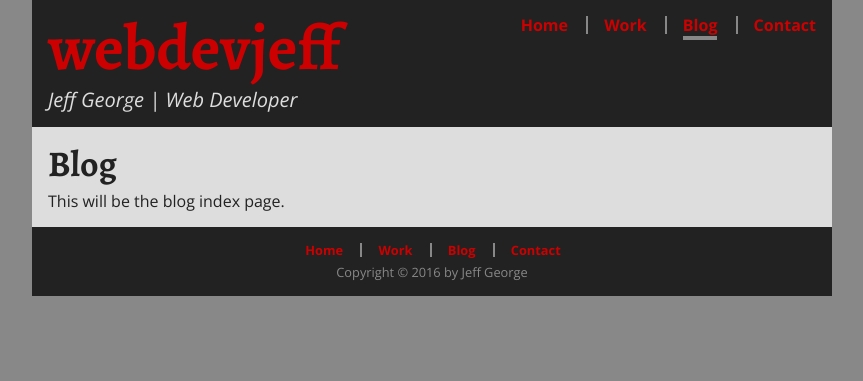
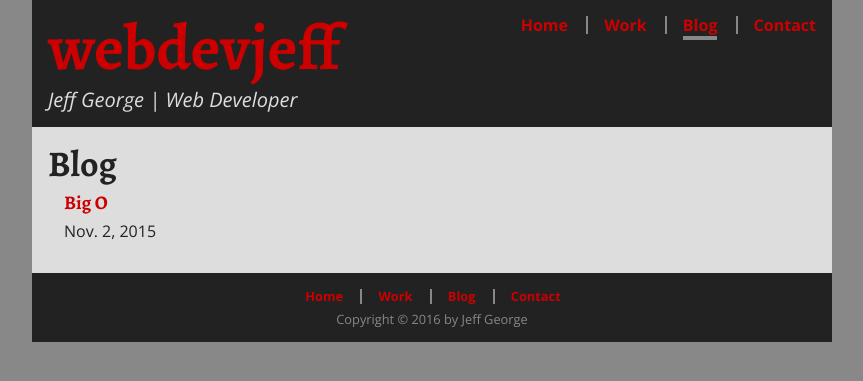
Before and after one commit to webdevjeffus/webdev-new, a Jekyll site: the page built from blog.md, in a window 1280 px wide. Shown: the top 381 px of the page, without its empty margins (208-1071 px from the left). Built offline with Jekyll 4.4.1, drawn with Linux system fonts in a browser that asks for light colours; nearby versions of some CDN libraries.

Commit message:
Change blog index page back to using default layout

```diff
--- a/blog.md
+++ b/blog.md
@@ -5,4 +5,12 @@ section: blog
 
 # Blog
 
-This will be the blog index page.
+<ul>
+  {% for post in site.posts limit:5 %}
+  <li>
+    <h4><a href="{{site.baseurl}}{{post.url}}">{{post.title}}</a></h4>
+    <p><em>{{post.subtitle}}</em></p>
+    <p>{{post.posted}}</p>
+  </li>
+  {% endfor %}
+</ul>
```
